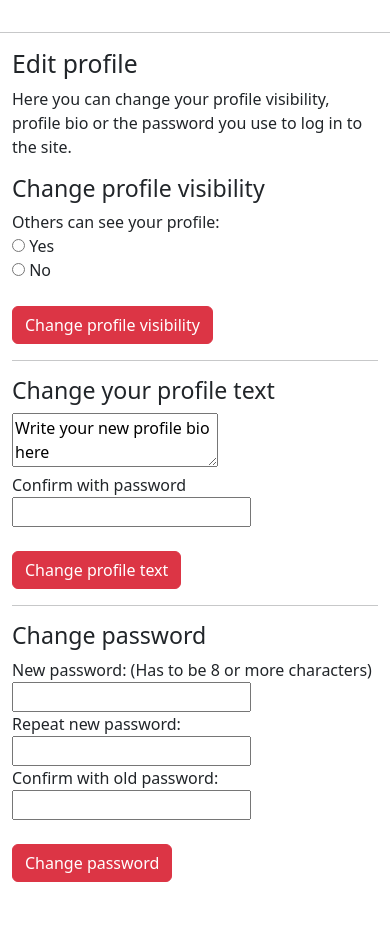
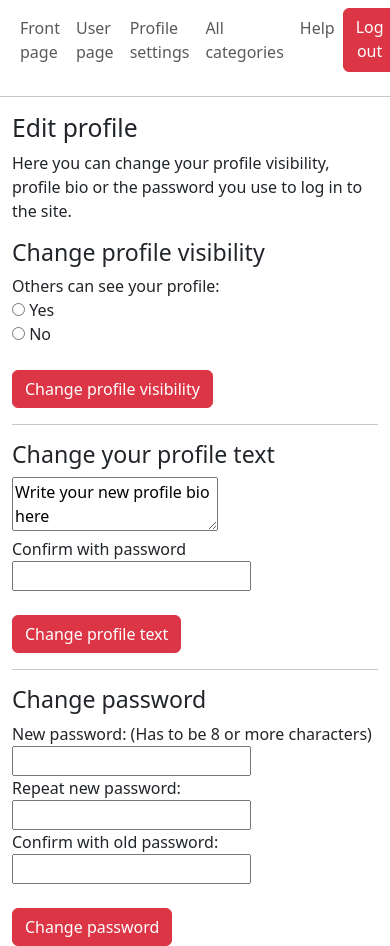
Before and after one commit to valpyots/tsoha-project, a Flask app: page /edit in a window 390 px wide. Before the commit the page ends 882 px from the top, so only its background shows below. Run offline with Flask 3, Linux system fonts and the light colour scheme; a user stored in the database is signed in.

Commit message:
Fixed navbar disappearing on small screens

```diff
--- a/templates/layout.html
+++ b/templates/layout.html
@@ -10,8 +10,8 @@
     </head>
     <body>
         {% if session.user_id %}
-        <nav class="navbar navbar-expand-lg">
-        <div class="container-md">
+        <nav class="navbar navbar-expand">
+        <div class="container">
             <div class="collapse navbar-collapse" id="navbarNavAltMarkup">
             <div class="navbar-nav">
             <a href="/" class="nav-link">Front page</a>
```
